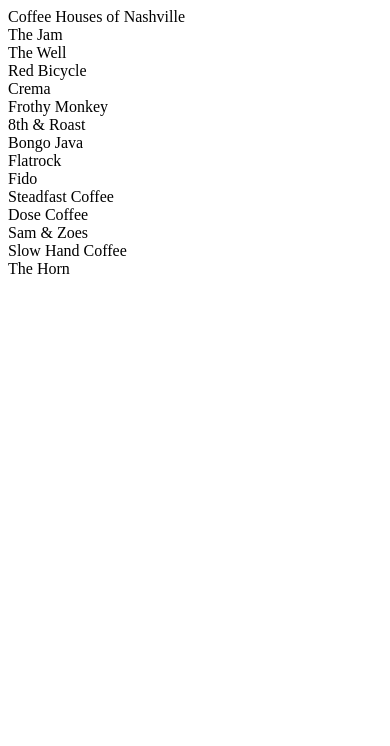
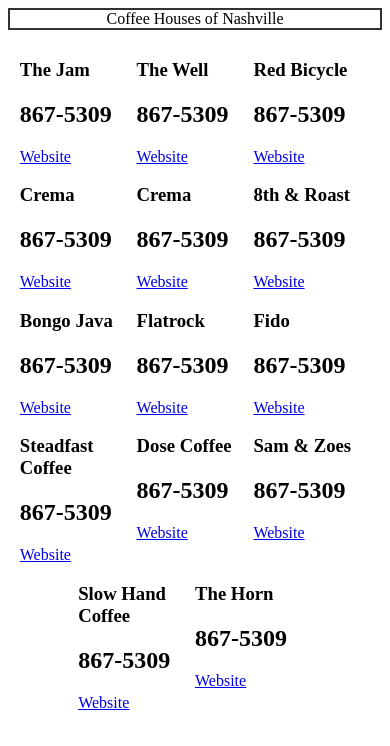
Before and after one commit to rdbishop19/flexbox-nashville, a plain HTML site: page src/index.html in a window 390 px wide. Drawn offline with Linux system fonts and the light colour scheme.

Commit message:
Added phone/website info

```diff
--- a/src/index.html
+++ b/src/index.html
@@ -4,26 +4,83 @@
     <meta charset="UTF-8">
     <meta name="viewport" content="width=device-width, initial-scale=1.0">
     <meta http-equiv="X-UA-Compatible" content="ie=edge">
+    <link rel="stylesheet" href="./styles/main.css">
     <title>Document</title>
 </head>
 <body>
     <header class="pageHeader">Coffee Houses of Nashville</header>
 
     <article class="list">
-        <section class="shop">The Jam</section>
-        <section class="shop">The Well</section>
-        <section class="shop">Red Bicycle</section>
-        <section class="shop">Crema</section>
-        <section class="shop">Frothy Monkey</section>
-        <section class="shop">8th &amp; Roast</section>
-        <section class="shop">Bongo Java</section>
-        <section class="shop">Flatrock</section>
-        <section class="shop">Fido</section>
-        <section class="shop">Steadfast Coffee</section>
-        <section class="shop">Dose Coffee</section>
-        <section class="shop">Sam &amp; Zoes</section>
-        <section class="shop">Slow Hand Coffee</section>
-        <section class="shop">The Horn</section>
+        <section class="shop">
+            <h1>The Jam</h1>
+            <h2>867-5309</h2>
+            <a href="#">Website</a>
+        </section>
+        <section class="shop">
+            <h1>The Well</h1>
+            <h2>867-5309</h2>
+            <a href="#">Website</a>
+        </section>
+        <section class="shop">
+            <h1>Red Bicycle</h1>
+            <h2>867-5309</h2>
+            <a href="#">Website</a>
+        </section>
+        <section class="shop">
+            <h1>Crema</h1>
+            <h2>867-5309</h2>
+            <a href="#">Website</a>
+        </section>
+        <section class="shop">
+            <h1>Crema</h1>
+            <h2>867-5309</h2>
+            <a href="#">Website</a>
+        </section>
+        <section class="shop">
+            <h1>8th &amp; Roast</h1>
+            <h2>867-5309</h2>
+            <a href="#">Website</a>
+        </section>
+        <section class="shop">
+            <h1>Bongo Java</h1>
+            <h2>867-5309</h2>
+            <a href="#">Website</a>
+        </section>
+        <section class="shop">
+            <h1>Flatrock</h1>
+            <h2>867-5309</h2>
+            <a href="#">Website</a>
+        </section>
+        <section class="shop">
+            <h1>Fido</h1>
+            <h2>867-5309</h2>
+            <a href="#">Website</a>
+        </section>
+        <section class="shop">
+            <h1>Steadfast Coffee</h1>
+            <h2>867-5309</h2>
+            <a href="#">Website</a>
+        </section>
+        <section class="shop">
+            <h1>Dose Coffee</h1>
+            <h2>867-5309</h2>
+            <a href="#">Website</a>
+        </section>
+        <section class="shop">
+            <h1>Sam &amp; Zoes</h1>
+            <h2>867-5309</h2>
+            <a href="#">Website</a>
+        </section>
+        <section class="shop">
+            <h1>Slow Hand Coffee</h1>
+            <h2>867-5309</h2>
+            <a href="#">Website</a>
+        </section>
+        <section class="shop">
+            <h1>The Horn</h1>
+            <h2>867-5309</h2>
+            <a href="#">Website</a>
+        </section>
     </article>
 </body>
 </html>
--- a/src/styles/main.css
+++ b/src/styles/main.css
@@ -0,0 +1,20 @@
+.pageHeader {
+    margin: auto 0;
+    border: 2px solid #333;
+    text-align: center;
+}
+
+.list {
+	display: flex;
+	flex-direction: row;
+	flex-flow: wrap;
+    justify-content: center;
+    margin: 10px;
+}
+
+.shop {
+    flex-basis: 33%;
+    /* margin: auto; */
+    /* border: 2px dotted black; */ /* this overrides flex settings for some reason */
+    /* padding: 2px; */
+}
```
